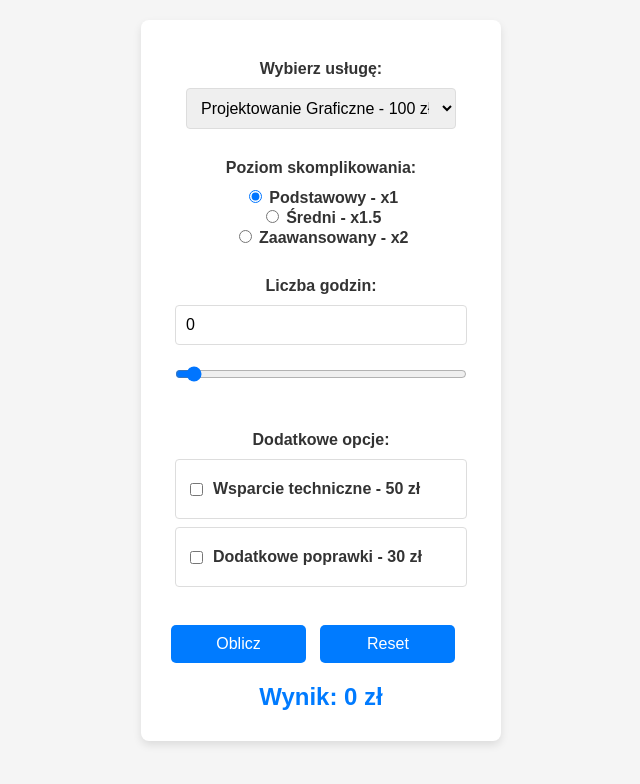
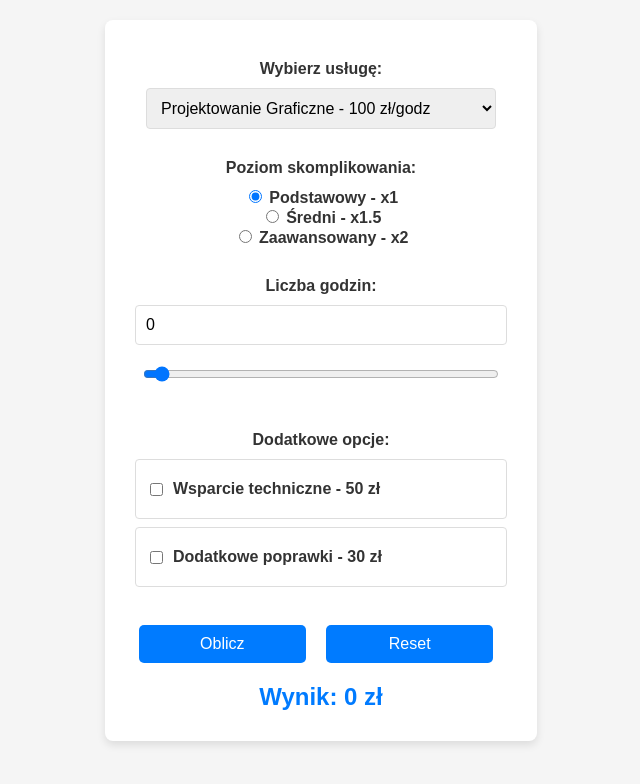
Before and after one commit to KajetanKisielewski/everything-was-calculated, a plain HTML site: page index.html in a window 1280 px wide. Shown: the whole page, without its empty margins (319-959 px from the left). Drawn offline with Linux system fonts and the light colour scheme.

Commit message:
minor visual adjustments

```diff
--- a/index.html
+++ b/index.html
@@ -62,9 +62,13 @@
         #service,
         #hours,
         .checkbox-group {
-            max-width: 300px;
+            max-width: 600px;
             width: 90%;
             margin: 0 auto;
+
+            @media(min-width: 768px) {
+                min-width: 350px;
+            }
         }
 
         .checkbox-group {
@@ -87,6 +91,12 @@
             font-weight: bold;
             color: #007BFF;
             text-align: center;
+        }
+
+        .button-group {
+            display: flex;
+            justify-content: center;
+            gap: 10px;
         }
 
         button {
@@ -160,8 +170,10 @@
         </div>
     </div>
 
-    <button id="calculateButton">Oblicz</button>
-    <button id="resetButton">Reset</button>
+    <div class="button-group">
+        <button id="calculateButton">Oblicz</button>
+        <button id="resetButton">Reset</button>
+    </div>
 
     <div class="result" id="result">Wynik: 0 zł</div>
 </div>
```
